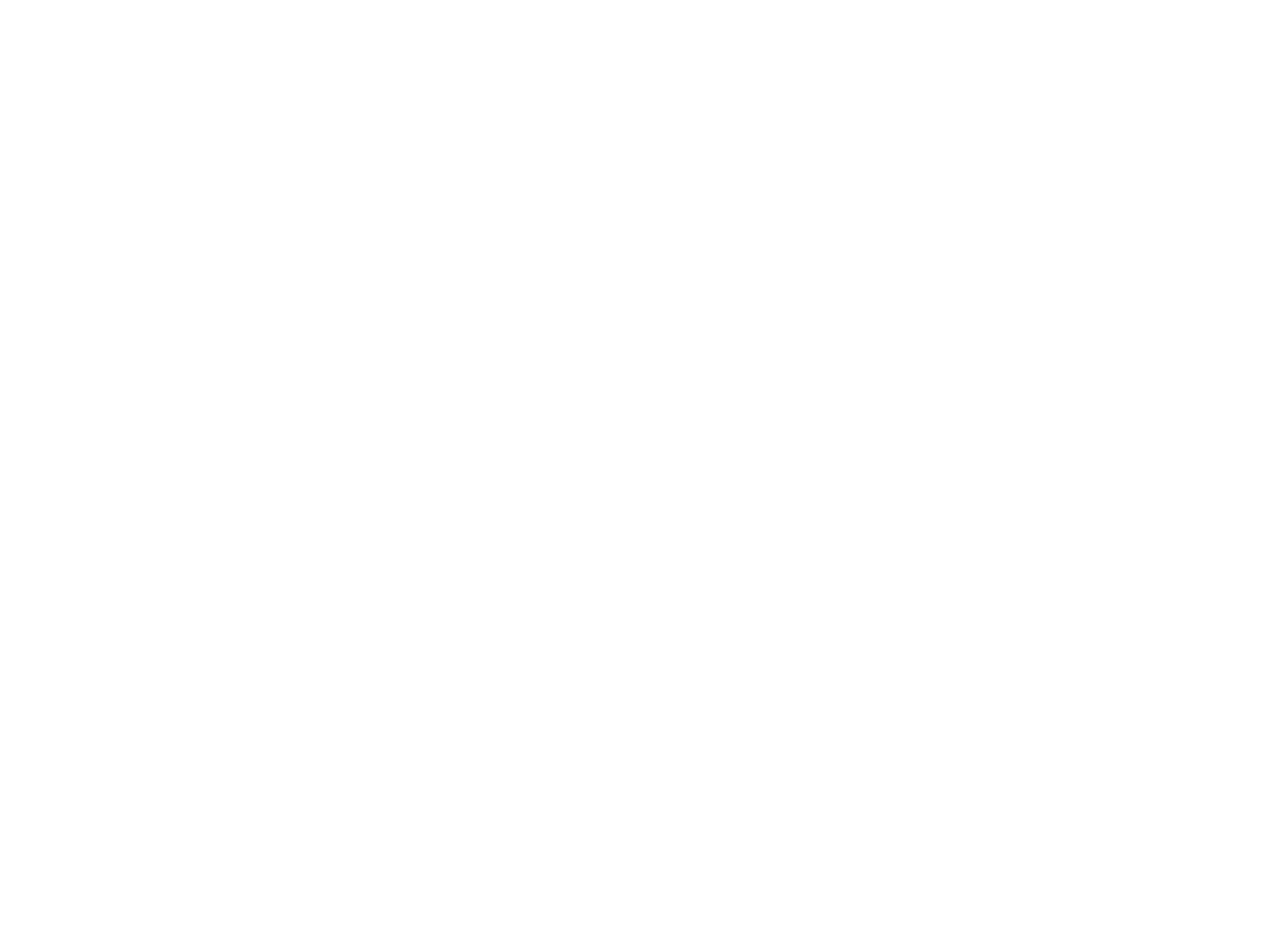
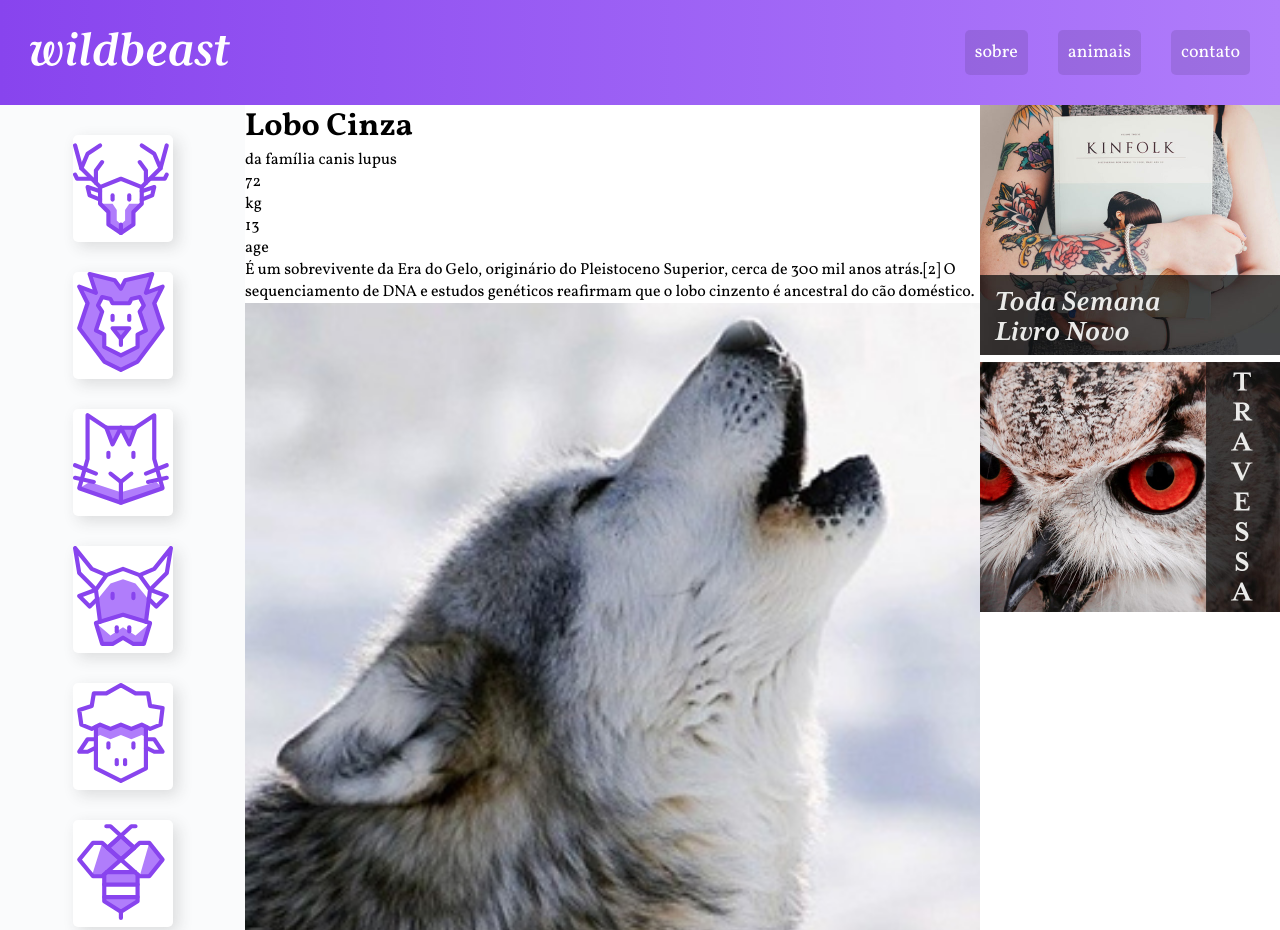
Before and after one commit to onlythiagoad/projeto-wildbeast, a plain HTML site: page index.html in a window 1280 px wide. Shown: the top 930 px of the page. Before the commit the page ends 800 px from the top, so only its background shows below. Drawn offline with Linux system fonts and the light colour scheme.

Commit message:
novos estilos e conteudo

```diff
--- /dev/null
+++ b/estilos/style.css
@@ -0,0 +1,93 @@
+
+@charset "UTF-8";
+@import url('https://fonts.googleapis.com/css2?family=Vollkorn:ital,wght@0,400..900;1,400..900&display=swap');
+
+body, p, h1, ul, li, blockquote{
+    margin: 0;
+    padding: 0;
+}
+body {
+    font-family: "Vollkorn", Georgia , serif;
+}
+li{
+    list-style: none;
+}
+a{
+    text-decoration: none;
+}
+img{
+    width: 100%;
+}
+/*GRID GERAL*/
+.estrutura{
+    display: grid;
+    grid-template-columns: minmax(160px, 1fr) 3fr  300px;
+    grid-template-areas:
+    "header header header"
+    "sidenav content anuncios"
+    "footer footer footer";
+}
+
+.header{
+    grid-area: header;
+    background-image: linear-gradient(to right, #8844ee, #B07DFB);
+    padding: 30px;
+    display: grid;
+    grid-template-columns: 1fr auto;
+    align-items: center;
+}
+.logo{
+    max-width: 200px;
+}
+
+.header nav ul{
+    display: flex;
+    flex-wrap: wrap;
+}
+.header nav a{
+    display: block;
+    padding: 10px;
+    color: white;
+    font-size: 18px;
+    background-color: rgba(0, 0, 0, .1);
+    border-radius: 5px;
+    transition: .2s;
+}
+.header nav a:hover{
+    background-color: rgba(0, 0, 0, .5);
+
+}
+.header li + li{
+    margin-left: 30px;
+}
+/* SIDENAV */
+
+.sidenav{
+    grid-area: sidenav;
+    background-color: #fafbfc;
+    padding: 30px;
+}
+.sidenav li a{
+    display: block;
+    min-width: 60px;
+    max-width: 100px;
+    margin: 0 auto 30px auto;
+    background-color: white;
+    border-radius: 5px;
+    box-shadow: 5px 5px 15px 0px rgba(44, 44, 44, 0.15);
+    transition: .2s ease-out;
+}
+
+.sidenav li a:hover{
+    background-color:  #B07DFB;
+}
+
+.content{
+    grid-area: content;
+}
+.anuncios{
+    grid-area: anuncios;
+}
+.footer{
+    grid-area: footer;
+}
--- a/index.html
+++ b/index.html
@@ -1,11 +1,97 @@
 <!DOCTYPE html>
-<html lang="en">
+<html lang="pt-br">
 <head>
     <meta charset="UTF-8">
     <meta name="viewport" content="width=device-width, initial-scale=1.0">
-    <title>Document</title>
+    <link rel="stylesheet" href="estilos/style.css">
+    <title>Wildbeast</title>
 </head>
 <body>
+    <div class="estrutura">
+        <header class="header">
+            <a href="#" class="logo"><img src="img/icones/wildbeast.svg" alt="logo do site"></a>
+            <nav>
+                <ul>
+                    <li><a href="#">sobre</a></li>
+                    <li><a href="#">animais</a></li>
+                    <li><a href="#">contato</a></li>
+                </ul>
+            </nav>
+        </header>
 
+        <nav class="sidenav">
+            <ul>
+                <li><a href="#"><img src="img/icones/cervo.svg" alt="Cervo"></a></li>
+                <li><a href="#"><img src="img/icones/leao.svg" alt="Leão"></a></li>
+                <li><a href="#"><img src="img/icones/gato.svg" alt="Gato"></a></li>
+                <li><a href="#"><img src="img/icones/vaca.svg" alt="Vaca"></a></li>
+                <li><a href="#"><img src="img/icones/ovelha.svg" alt="Ovelha"></a></li>
+                <li><a href="#"><img src="img/icones/abelha.svg" alt="Abelha"></a></li>
+            </ul>
+        </nav>
+
+        <main class="content">
+            <div class="titulo">
+                <h1>Lobo Cinza</h1>
+                <p>da família canis lupus</p>
+            </div>
+            <div class="caracteristicas">
+                <div>
+                    <p class="numero">72</p>
+                    <p class="rotulo">kg</p>
+                </div>
+
+                <div>
+                    <p class="numero">13</p>
+                    <p class="rotulo">age</p>
+                </div>
+            </div>
+            <p>É um sobrevivente da Era do Gelo, originário do Pleistoceno Superior, cerca de 300 mil anos atrás.[2] O sequenciamento de DNA e estudos genéticos reafirmam que o lobo cinzento é ancestral do cão doméstico.</p>
+
+            <img src="img/wolf1.jpg" alt="Wolf 1">
+
+            <p>É um sobrevivente da Era do Gelo, originário do Pleistoceno Superior, cerca de 300 mil anos atrás.[2] O sequenciamento de DNA e estudos.</p>
+
+            <img src="img/wolf2.jpg" alt="Wolf 2">
+
+            <p>O peso e tamanho dos lobos variam muito em todo o mundo, tendendo a aumentar proporcionalmente com a latitude, como previsto pela teoria de Christian Bergmann. Em geral, a altura, medida a partir dos ombros, varia de 60 a 95 centímetros.</p>
+
+            <p>O peso varia geograficamente. Em média, os lobos europeus pesam 38,5 kg; os lobos da América do Norte, 36 kg; os lobos indianos e árabes, 25 kg.[7] Embora raros, lobos com mais de 77 kg foram encontrados no Alasca, Canadá,[8] e na antiga União Soviética.</p>
+
+            <blockquote class="citaçao">
+                <p>“Há algo no uivar do lobo que tira um homem do aqui e agora e o transporta para uma floresta da mente.”</p>
+            </blockquote>
+
+            <ul>
+                <li class="atributo">Surgiu: 12.000 anos</li>
+                <li>Tipo: Mamífero</li>
+                <li>Idade Média: 13 anos</li>
+                <li>Macho adulto: 80kg</li>
+                <li>Fêmea adulta: 55kg</li>
+                <li>Família: Lupus</li>
+            </ul>
+
+            <div class="informaçoes">
+                <p>É um sobrevivente da Era do Gelo, originário do Pleistoceno Superior, cerca de 300 mil anos atrás.[2] O sequenciamento de DNA e estudos genéticos reafirmam que o lobo cinzento é ancestral do cão doméstico.</p>
+
+                <p>É um sobrevivente da Era do Gelo, originário do Pleistoceno Superior, cerca de 300 mil anos atrás.[2] O sequenciamento de DNA e estudos genéticos reafirmam que o lobo cinzento é ancestral do cão doméstico.</p>
+            </div>
+
+            <img src="img/wolf3.jpg" alt="Wolf 3">
+        </main>
+
+        <aside class="anuncios">
+            <section class="anuncio-item">
+                <img src="img/anuncio-1.jpg" alt="Anúncio 1">
+            </section>
+
+            <section class="anuncio-item">
+                <img src="img/anuncio-2.jpg" alt="Anúncio 2">
+            </section>
+        </aside>
+        <footer class="footer">
+            <p>Site criado por Thiago Alves - 2024</p>
+        </footer>
+    </div>
 </body>
 </html>
```
